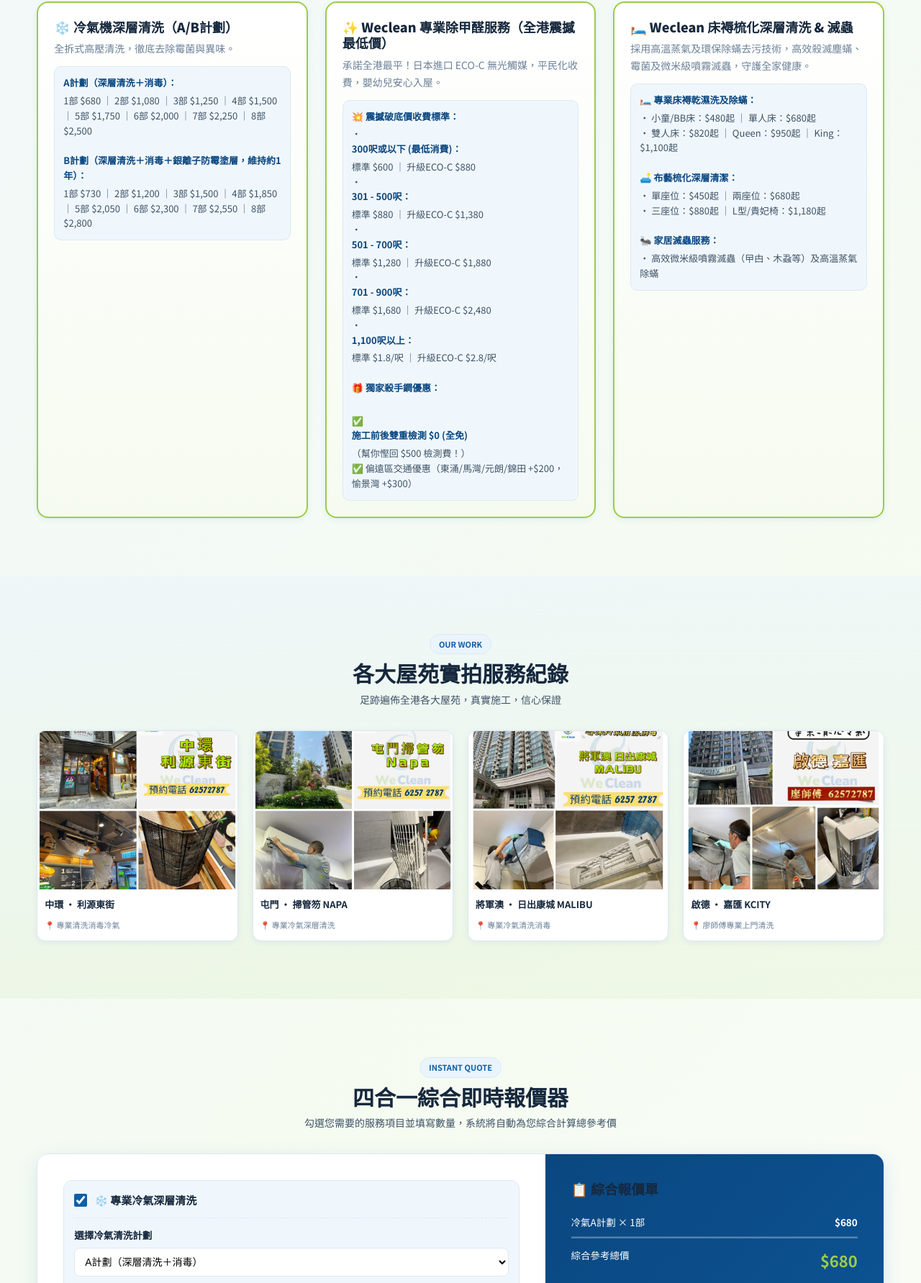
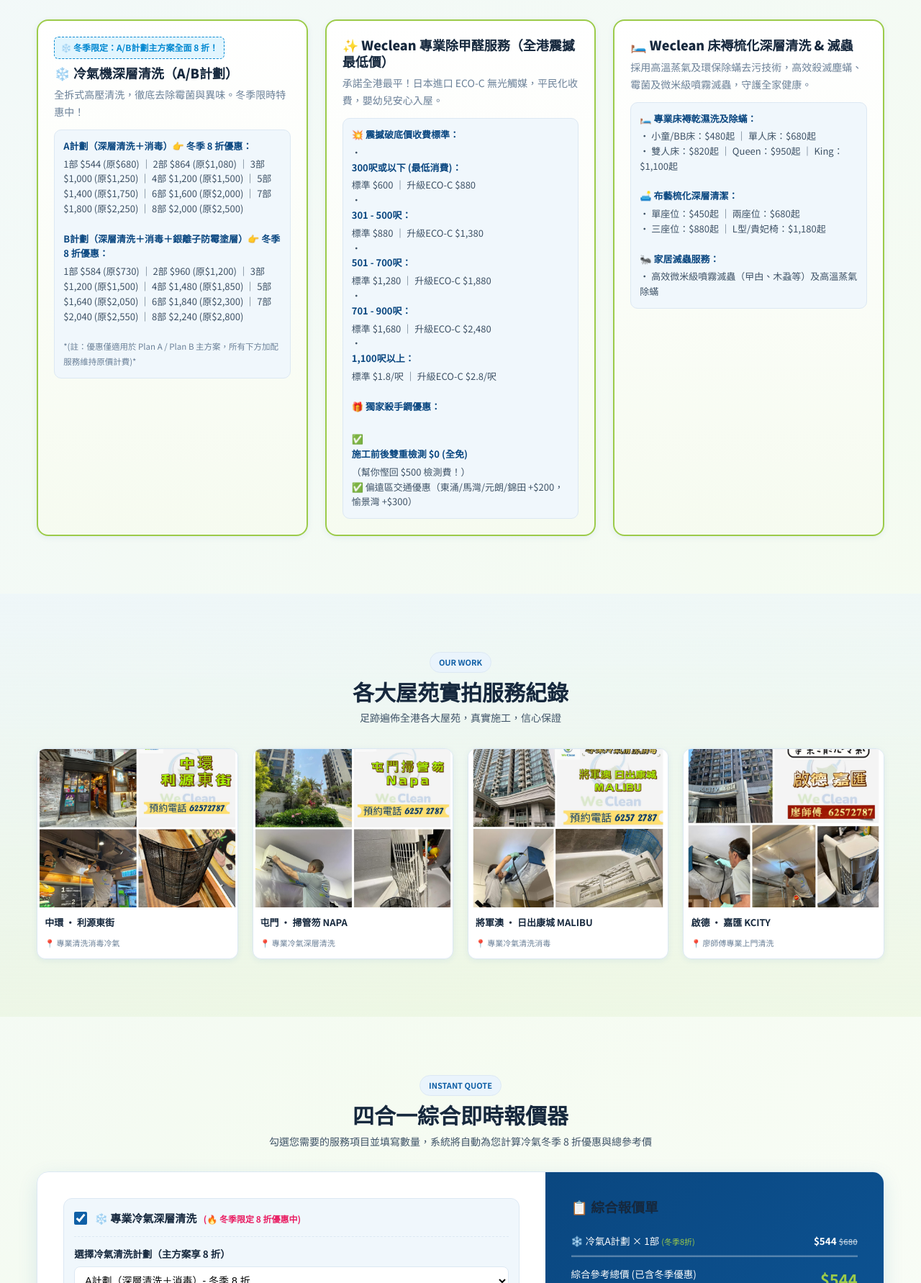
Before and after one commit to jimmyliu1100-creator/weclean-website, a plain HTML site: page index.html in a window 1280 px wide. Shown: the part 1017-2800 px from the top of the page at 72% size. Drawn offline with Linux system fonts and the light colour scheme.

Commit message:
Update index.html

```diff
--- a/index.html
+++ b/index.html
@@ -3,8 +3,8 @@
 <head>
 <meta charset="UTF-8">
 <meta name="viewport" content="width=device-width, initial-scale=1.0, maximum-scale=1.0, user-scalable=no">
-<title>Weclean 專業清潔及冷氣清洗服務 | 24小時服務 港九新界 無隱藏式收費</title>
-<meta name="description" content="Weclean 專業冷氣深層清洗、A/B計劃、家居清潔、除甲醛與床褥梳化清洗服務。24小時服務，港九新界18區全覆蓋，明碼實價，無隱藏式收費。">
+<title>Weclean 專業清潔及冷氣清洗服務 | 冬季8折優惠 24小時服務</title>
+<meta name="description" content="Weclean 專業冷氣深層清洗冬日8折優惠、A/B計劃、家居清潔、除甲醛與床褥梳化清洗服務。24小時服務，港九新界18區全覆蓋，明碼實價。">
 <link rel="icon" href="assets/logo_icon.png">
 <link rel="preconnect" href="https://fonts.googleapis.com">
 <link rel="preconnect" href="https://fonts.gstatic.com" crossorigin>
@@ -214,7 +214,7 @@ h1,h2,h3{color:var(--ink);line-height:1.25;font-weight:900}
   font-size:12px;font-weight:700;color:#fff;box-shadow:var(--shadow-sm);
 }
 .social-btn.fb{background:var(--fb)}
-.social-btn.ig{background:linear-gradient(45deg, #f09433, #e6683c, #dc2743, #cc2366, #bc1888)}
+.social-btn.ig{background:radial-gradient(circle at 30% 107%, #fdf497 0%, #df3484 45%, #7624cb 90%)}
 
 /* 核心保證條 */
 .core-features{background:linear-gradient(135deg, var(--blue-dark), var(--blue));color:#fff;padding:20px 0}
@@ -236,6 +236,19 @@ h1,h2,h3{color:var(--ink);line-height:1.25;font-weight:900}
 .price-list{background:var(--blue-softer);border-radius:10px;padding:12px;font-size:13px;margin-top:10px;border:1px solid var(--line);line-height:1.6}
 .price-list b{display:block;color:var(--blue-dark);margin-bottom:4px}
 
+/* 冬季優惠專屬標籤 */
+.winter-promo-badge {
+  display: inline-block;
+  background: #E1F5FE;
+  color: #0288D1;
+  border: 1px dashed #0288D1;
+  padding: 4px 8px;
+  border-radius: 6px;
+  font-size: 12px;
+  font-weight: 700;
+  margin-bottom: 8px;
+}
+
 /* ============ 屋苑實拍紀錄 ============ */
 .works-sec{background:linear-gradient(180deg, rgba(234,244,252,.5) 0%, rgba(156,203,74,.08) 100%)}
 .works-grid{display:grid;grid-template-columns:repeat(2,1fr);gap:12px}
@@ -247,7 +260,7 @@ h1,h2,h3{color:var(--ink);line-height:1.25;font-weight:900}
 
 /* ============ 四合一綜合報價器 ============ */
 .quote-sec{background:transparent}
-.quote-box{background:rgba(255,255,255,.98);border-radius:var(--r);box-shadow:var(--shadow);border:1px solid var(--line);display:grid;grid-template-columns:1fr;overflow:hidden}
+.quote-box{background:rgba(255,255,258,.98);border-radius:var(--r);box-shadow:var(--shadow);border:1px solid var(--line);display:grid;grid-template-columns:1fr;overflow:hidden}
 .q-form{padding:20px}
 .q-sum{background:linear-gradient(135deg, var(--blue-dark), var(--blue));color:#fff;padding:20px;display:flex;flex-direction:column}
 .field{margin-bottom:16px}
@@ -406,6 +419,10 @@ footer p{margin-bottom:8px;color:#fff}
       <div class="badge-top"><span class="pulse"></span> 24小時服務 ｜ 港九新界 18區全覆蓋</div>
       <h1>專業冷氣清洗與<br><span>全方位家居清潔服務</span></h1>
 
+      <div>
+        <span class="highlight-price-tag">❄️ 【冬日限定優惠】冷氣清洗 A/B 計劃享 8 折！(加配項目維持原價)</span>
+      </div>
+
       <div class="live-counter-badge">
         <div class="num" id="counterNum">0</div>
         <div class="txt">
@@ -414,11 +431,7 @@ footer p{margin-bottom:8px;color:#fff}
         </div>
       </div>
 
-      <div>
-        <span class="highlight-price-tag">🛡️ 信心保證：明碼實價 ‧ 絕對無隱藏式收費</span>
-      </div>
-
-      <p>提供冷氣 A/B 雙計劃深層清洗、家居清潔、除甲醛及床褥梳化清洗，隨時預約，即日上門。</p>
+      <p>提供冷氣 A/B 雙計劃深層清洗（現正推出冬季 8 折優惠！）、家居清潔、除甲醛及床褥梳化清洗，隨時預約，即日上門。</p>
 
       <div class="social-proof-bar">
         <a href="https://www.facebook.com/share/1HfaDK8Qh5/?mibextid=wwXIfr" target="_blank" rel="noopener" class="social-btn fb">👍 瀏覽 Facebook 專頁</a>
@@ -459,13 +472,15 @@ footer p{margin-bottom:8px;color:#fff}
     </div>
     <div class="srv-grid">
       <div class="srv-card featured">
+        <div class="winter-promo-badge">❄️ 冬季限定：A/B計劃主方案全面 8 折！</div>
         <h3>❄️ 冷氣機深層清洗（A/B計劃）</h3>
-        <p>全拆式高壓清洗，徹底去除霉菌與異味。</p>
+        <p>全拆式高壓清洗，徹底去除霉菌與異味。冬季限時特惠中！</p>
         <div class="price-list">
-          <b>A計劃（深層清洗＋消毒）：</b>
-          1部 $680 ｜ 2部 $1,080 ｜ 3部 $1,250 ｜ 4部 $1,500 ｜ 5部 $1,750 ｜ 6部 $2,000 ｜ 7部 $2,250 ｜ 8部 $2,500<br><br>
-          <b>B計劃（深層清洗＋消毒＋銀離子防霉塗層，維持約1年）：</b>
-          1部 $730 ｜ 2部 $1,200 ｜ 3部 $1,500 ｜ 4部 $1,850 ｜ 5部 $2,050 ｜ 6部 $2,300 ｜ 7部 $2,550 ｜ 8部 $2,800
+          <b>A計劃（深層清洗＋消毒）👉 冬季 8 折優惠：</b>
+          1部 $544 (原$680) ｜ 2部 $864 (原$1,080) ｜ 3部 $1,000 (原$1,250) ｜ 4部 $1,200 (原$1,500) ｜ 5部 $1,400 (原$1,750) ｜ 6部 $1,600 (原$2,000) ｜ 7部 $1,800 (原$2,250) ｜ 8部 $2,000 (原$2,500)<br><br>
+          <b>B計劃（深層清洗＋消毒＋銀離子防霉塗層）👉 冬季 8 折優惠：</b>
+          1部 $584 (原$730) ｜ 2部 $960 (原$1,200) ｜ 3部 $1,200 (原$1,500) ｜ 4部 $1,480 (原$1,850) ｜ 5部 $1,640 (原$2,050) ｜ 6部 $1,840 (原$2,300) ｜ 7部 $2,040 (原$2,550) ｜ 8部 $2,240 (原$2,800)<br><br>
+          <span style="font-size:11.5px;color:var(--muted)">*(註：優惠僅適用於 Plan A / Plan B 主方案，所有下方加配服務維持原價計費)*</span>
         </div>
       </div>
 
@@ -550,7 +565,7 @@ footer p{margin-bottom:8px;color:#fff}
     <div class="sec-head">
       <span class="sec-tag">INSTANT QUOTE</span>
       <h2>四合一綜合即時報價器</h2>
-      <p>勾選您需要的服務項目並填寫數量，系統將自動為您綜合計算總參考價</p>
+      <p>勾選您需要的服務項目並填寫數量，系統將自動為您計算冷氣冬季 8 折優惠與總參考價</p>
     </div>
     <div class="quote-box">
       <div class="q-form">
@@ -559,14 +574,14 @@ footer p{margin-bottom:8px;color:#fff}
         <div class="service-section-box">
           <label class="service-header-row">
             <input type="checkbox" id="chk-ac" checked onchange="toggleService('ac')">
-            <span>❄️ 專業冷氣深層清洗</span>
+            <span>❄️ 專業冷氣深層清洗 <span style="color:#e91e63; font-size:12px; font-weight:700; margin-left:6px;">(🔥 冬季限定 8 折優惠中)</span></span>
           </label>
           <div id="body-ac" class="service-content-body show">
             <div class="field">
-              <label>選擇冷氣清洗計劃</label>
+              <label>選擇冷氣清洗計劃（主方案享 8 折）</label>
               <select id="planType">
-                <option value="planA">A計劃（深層清洗＋消毒）</option>
-                <option value="planB">B計劃（深層清洗＋銀離子防霉保約一年）</option>
+                <option value="planA">A計劃（深層清洗＋消毒）- 冬季 8 折</option>
+                <option value="planB">B計劃（深層清洗＋銀離子防霉保約一年）- 冬季 8 折</option>
               </select>
             </div>
             <div class="field">
@@ -579,7 +594,7 @@ footer p{margin-bottom:8px;color:#fff}
               </div>
             </div>
             <div class="field">
-              <label>附加項目（可選）</label>
+              <label>附加項目（維持原價，不參與 8 折）</label>
               <div class="addon-row"><div class="addon-info"><b>室外機清洗</b><span>每部 $80</span></div><div class="addon-qty-box"><input type="number" id="addOutdoor" min="0" max="5" value="0"><span>部</span></div></div>
               <div class="addon-row"><div class="addon-info"><b>浴室寶 / 抽氣扇</b><span>每部 $280</span></div><div class="addon-qty-box"><input type="number" id="addBath" min="0" max="5" value="0"><span>部</span></div></div>
               <div class="addon-row"><div class="addon-info"><b>清洗洗衣機</b><span>每部 $150</span></div><div class="addon-qty-box"><input type="number" id="addWashing" min="0" max="5" value="0"><span>部</span></div></div>
@@ -676,7 +691,7 @@ footer p{margin-bottom:8px;color:#fff}
         <h3>📋 綜合報價單</h3>
         <div id="qLines" style="margin:16px 0"></div>
         <div style="font-size:11.5px;opacity:.9;margin-bottom:10px;background:rgba(255,255,255,.12);padding:8px 10px;border-radius:6px;line-height:1.5">
-          🛡️ <b>30日後售後無憂保障</b><br>所有服務均享貼心售後跟進，安心過四季！
+          ❄️ <b>冷氣 Plan A / B 冬季 8 折優惠實施中</b><br>加配項目維持原價，所有服務均享 30 日售後無憂保障！
         </div>
         <div style="font-size:11.5px;opacity:.8;margin-bottom:10px">✨ 24小時服務 ｜ 港九新界 ｜ 無隱藏式收費</div>
 
@@ -806,24 +821,27 @@ document.querySelectorAll('input, select').forEach(el => {
 function update() {
   let total = 0;
   let html = '';
-  let msg = `你好，我想預約 Weclean 綜合服務：\n`;
+  let msg = `你好，我想預約 Weclean 冬季優惠綜合服務：\n`;
 
   const tunnel = parseInt(AREA.value) || 0;
   const areaName = tunnel > 0 ? '港島區（含隧道費 +$60）' : '九龍/新界/其他地區';
 
   let hasAnyService = false;
 
-  // 1. 冷氣清洗
+  // 1. 冷氣清洗（主方案享 8 折，加配項目維持原價）
   if (document.getElementById('chk-ac').checked) {
     hasAnyService = true;
     const plan = PLAN_TYPE.value;
     const qty = parseInt(AC_RANGE.value) || 1;
-    const base = PRICES_AC[plan][qty] || PRICES_AC[plan][8];
-    total += base;
+    const originalBase = PRICES_AC[plan][qty] || PRICES_AC[plan][8];
+    const discountedBase = Math.round(originalBase * 0.8); // 計算 8 折後的金額
+    total += discountedBase;
 
-    html += `<div class="q-line"><span>${plan==='planB'?'冷氣B計劃（防霉）':'冷氣A計劃'} × ${qty}部</span><b>$${base}</b></div>`;
-    msg += `• 冷氣清洗：${plan==='planB'?'B計劃':'A計劃'} 共 ${qty} 部 ($${base})\n`;
+    const planName = plan === 'planB' ? '冷氣B計劃（防霉）' : '冷氣A計劃';
+    html += `<div class="q-line"><span>❄️ ${planName} × ${qty}部 <span style="font-size:11px;color:#9CCB4A">(冬季8折)</span></span><b>$${discountedBase} <s style="font-size:11px;color:rgba(255,255,255,.6)">$${originalBase}</s></b></div>`;
+    msg += `• 冷氣清洗：${planName} 冬季8折 共 ${qty} 部 (折後 $${discountedBase}, 原價 $${originalBase})\n`;
 
+    // 加配項目（維持原價計算，不打折）
     const addons = [
       { name: '室外機清洗', qty: parseInt(ADD_OUTDOOR.value) || 0, price: 80 },
       { name: '浴室寶/抽氣扇', qty: parseInt(ADD_BATH.value) || 0, price: 280 },
@@ -835,7 +853,7 @@ function update() {
       if (a.qty > 0) {
         const sub = a.qty * a.price;
         total += sub;
-        html += `<div class="q-line"><span>&nbsp;&nbsp;+ ${a.name} × ${a.qty}</span><b>$${sub}</b></div>`;
+        html += `<div class="q-line"><span>&nbsp;&nbsp;+ ${a.name} × ${a.qty} (原價)</span><b>$${sub}</b></div>`;
         msg += `  - ${a.name} × ${a.qty} ($${sub})\n`;
       }
     });
@@ -905,7 +923,7 @@ function update() {
     } else {
       msg += `• 地區：${areaName}\n`;
     }
-    html += `<div class="q-line total"><span>綜合參考總價</span><b>$${total}</b></div>`;
+    html += `<div class="q-line total"><span>綜合參考總價 (已含冬季優惠)</span><b>$${total}</b></div>`;
     msg += `• 綜合參考總價：$${total}\n請幫手安排！`;
   }
 
```
